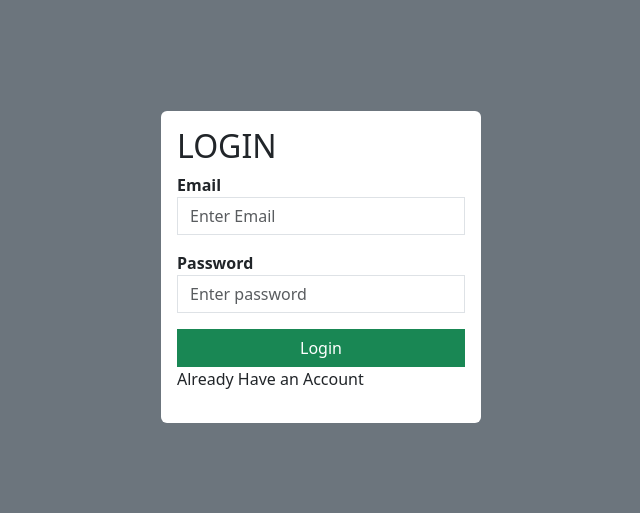
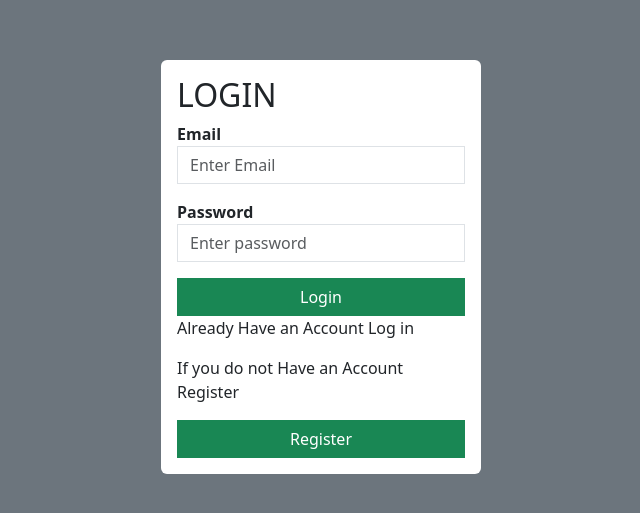
Before and after one commit to andyugbawa/Mern-React, a React (Vite) app: page /login in a window 1280 px wide. Shown: the part 133-646 px from the top of the page, without its empty margins (319-959 px from the left). Built offline with nearby package versions, Linux system fonts and the light colour scheme.

Commit message:
created register link in login page

```diff
--- a/src/Login.jsx
+++ b/src/Login.jsx
@@ -68,7 +68,11 @@ function Login() {
         <div>
         </div>
       </form>
-       <p>Already Have an Account</p>
+       <p>Already Have an Account Log in</p>
+       <p>If you do not Have an Account Register</p>
+         <Link to="/register" className='btn btn-success w-100 rounded-0'>
+          Register
+        </Link>
       </div>
     </div>
   )
```
